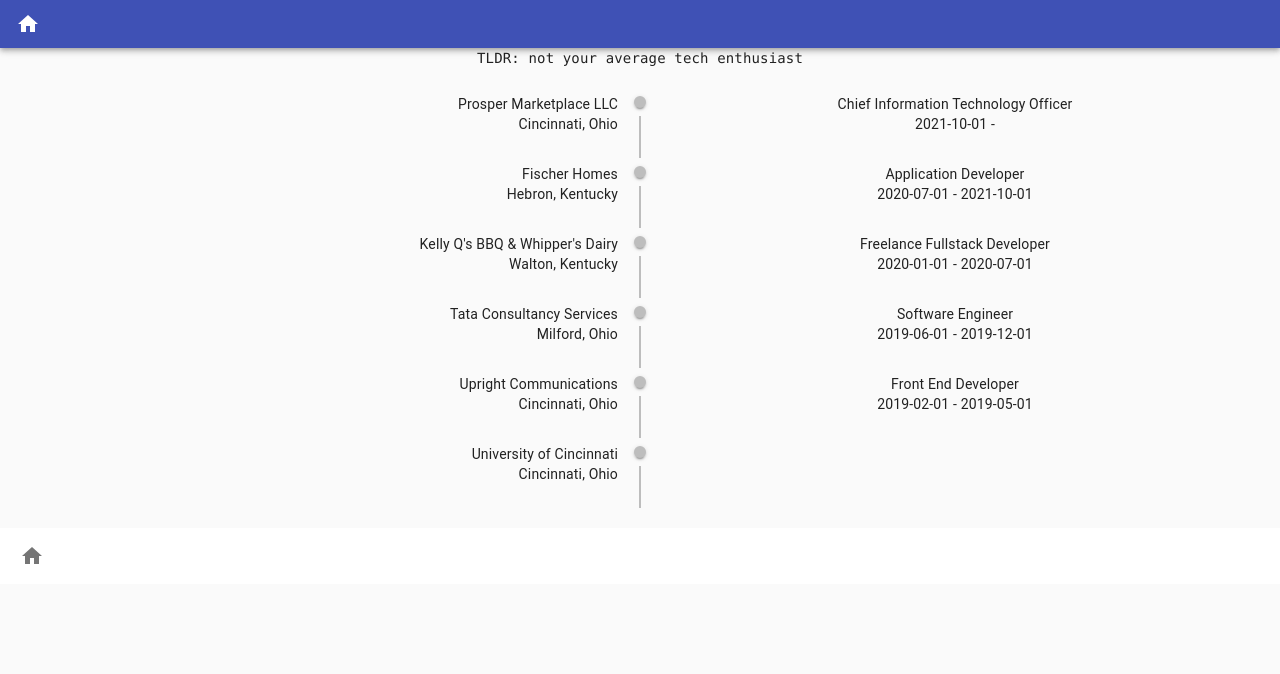
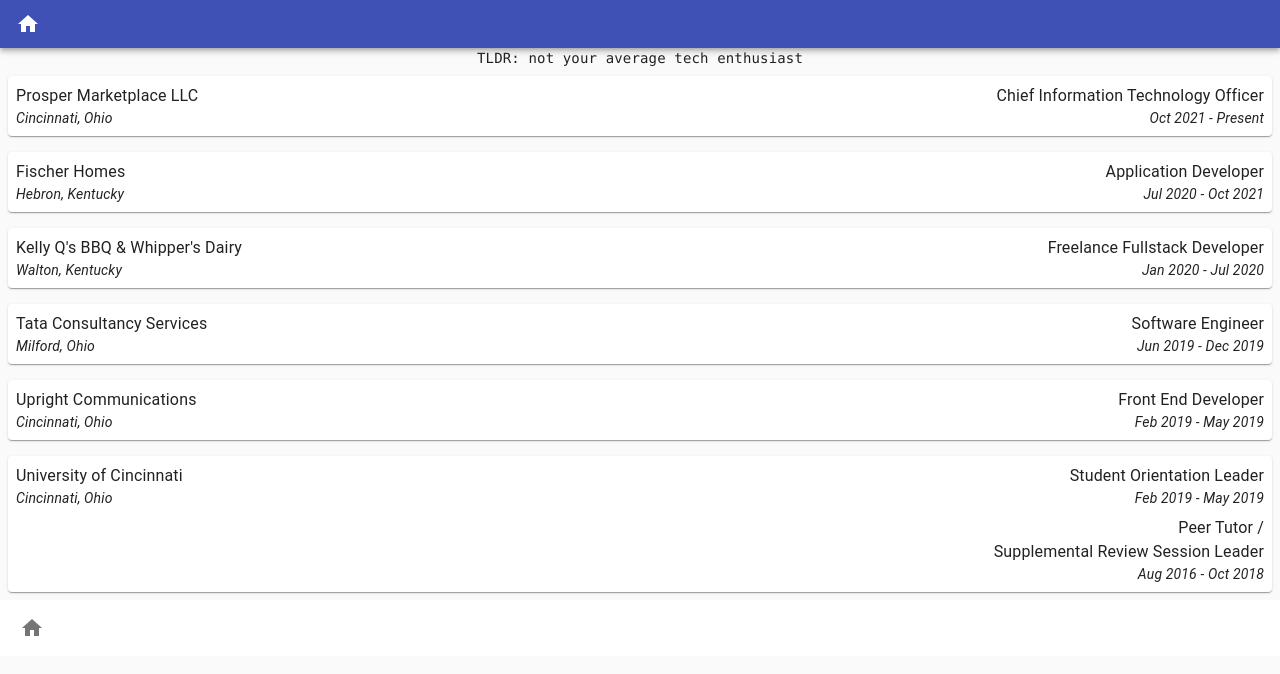
Before and after one commit to skoobydont/portfolio, a React (Create React App) app: page / in a window 1280 px wide. Both pictures are taken after a click on the button 32 px from the left and 72 px from the top of the page. Shown: the top 674 px of the page. Built offline with nearby package versions, Linux system fonts and the light colour scheme.

Commit message:
updated resume timeline with custom row. still need to add collapse details

```diff
--- a/src/components/ResumeTimeline.jsx
+++ b/src/components/ResumeTimeline.jsx
@@ -1,72 +1,111 @@
 import React from 'react';
 // MUI
-import Timeline from '@material-ui/lab/Timeline';
-import TimelineItem from '@material-ui/lab/TimelineItem';
-import TimelineSeparator from '@material-ui/lab/TimelineSeparator';
-import TimelineConnector from '@material-ui/lab/TimelineConnector';
-import TimelineContent from '@material-ui/lab/TimelineContent';
-import TimelineDot from '@material-ui/lab/TimelineDot';
+import { makeStyles } from '@material-ui/core';
+import Typography from '@material-ui/core/Typography';
+import Card from '@material-ui/core/Card';
+import CardHeader from '@material-ui/core/CardHeader';
+import CardActions from '@material-ui/core/CardActions';
+import Collapse from '@material-ui/core/Collapse';
+// Icons
+import ExpandMoreIcon from '@material-ui/icons/ExpandMore';
+import ExpandLessIcon from '@material-ui/icons/ExpandLess';
 // Custom
 import resume from '../resume.json';
-import { TimelineOppositeContent } from '@material-ui/lab';
+// Styles
+const useStyles = makeStyles((theme) => ({
+  rowCard: {
+    padding: theme.spacing(1),
+    margin: theme.spacing(1),
+    display: 'flex',
+    flexDirection: 'row',
+    justifyContent: 'space-between',
+  },
+  empName: {
+    textAlign: 'start',
+  },
+  title: {
+    textAlign: 'end',
+  },
+  doubleTitle: {
+    marginTop: theme.spacing(1),
+  },
+}));
 /**
  * Display Resume Work Experience In Timeline
  * @returns {Component}
  */
 const ResumeTimeline = () => {
+  const classes = useStyles();
+  /**
+   * Format Date
+   * @param {String | null} date the date to format
+   * @returns {String} Month & Year | Present if current
+   */
+  const formatDate = (date) => {
+    if (date !== null) {
+      const theDate = new Date(date).toDateString().split(' ');
+      return `${theDate[1]} ${theDate[3]}`
+    } else {
+      // if end date null, still there
+      return 'Present';
+    }
+  }
+  const ResumeRow = ({ entry }) => {
+    return (
+      <Card variant="elevation" className={classes.rowCard}>
+        <div className={classes.empName}>
+          <Typography>{entry.employer.name}</Typography>
+          <Typography variant="body2">
+            <i>
+              {entry.employer.city}
+              , {entry.employer.state}
+            </i>
+          </Typography>
+        </div>
+        <div className={classes.title}>
+          {Array.isArray(entry.title)
+            ? entry.title?.map((t, i) => (
+              <div className={i % 2 !== 0 ? classes.doubleTitle : ''}>
+                {t.indexOf('/') > -1
+                  ? (
+                    <>
+                      <Typography>{t?.split('/')[0]} /</Typography>
+                      <Typography>{t?.split('/')[1]}</Typography>
+                    </>
+                  )
+                  : <Typography>{t}</Typography>
+                }
+                <Typography variant="body2">
+                  <i>
+                    {`${formatDate(entry.startDate[t])}
+                    - ${formatDate(entry.endDate[t])}`}
+                  </i>
+                </Typography>
+              </div>
+            ))
+            : (
+              <>
+                <Typography>{entry.title}</Typography>
+                <Typography variant="body2">
+                  <i>
+                    {`${formatDate(entry.startDate)}
+                    - ${formatDate(entry.endDate)}`}
+                  </i>
+                </Typography>
+              </>
+            )}
+        </div>
+      </Card>
+    );
+  };
+
   return (
-    <Timeline>
-      {resume.resume?.length > 0
-        ? resume.resume?.map((r, i) => (
-          <TimelineItem key={i}>
-            <TimelineOppositeContent>
-              {r.employer.name}
-              <br />
-              {`${r.employer.city}, ${r.employer.state}`}
-            </TimelineOppositeContent>
-            <TimelineSeparator>
-              <TimelineDot />
-              <TimelineConnector />
-            </TimelineSeparator>
-            <TimelineContent>
-              {Array.isArray(r.title)
-                ? (
-                  r.title.forEach((t) => (
-                    <div>
-                      {/* {console.log('t', t)}
-                      {console.log('r', r)} */}
-                      {t}
-                      <br />
-                      {r.startDate[t]} - {r.endDate[t]}
-                      <br />
-                      <div>
-                        {/* {console.log('r.des[t]', r.description[t])} */}
-                        {r.description[t].forEach((d) => (
-                          <div>{`- ${d}`}</div>
-                        ))}
-                      </div>
-                    </div>
-                  ))
-                ) : (
-                  <div>
-                    {r.title}
-                    <br />
-                    {r.startDate} - {r.endDate}
-                    <br />
-                    <div>
-                      {/* {console.log('r.des', r.description)} */}
-                      {r.description.forEach((d) => (
-                        <div>{console.log('deez', d)}{`- ${d}`}</div>
-                      ))}
-                    </div>
-                  </div>
-                )}
-            </TimelineContent>
-          </TimelineItem>
+    resume.resume?.length > 0
+      ? resume.resume?.map((r) => (
+          <ResumeRow entry={r} />
         ))
-        : null}
-    </Timeline>
-  )
+      : null
+  );
 };
 
 export default ResumeTimeline;
```
